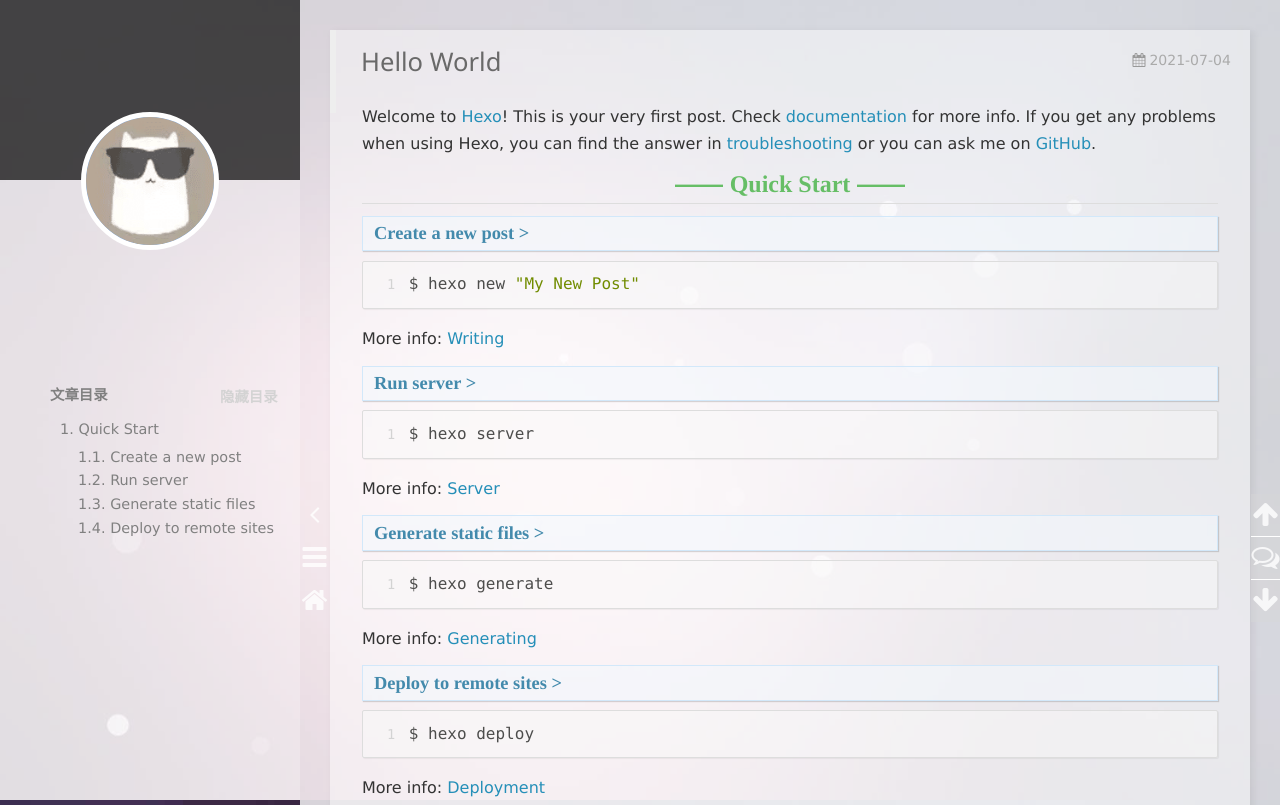
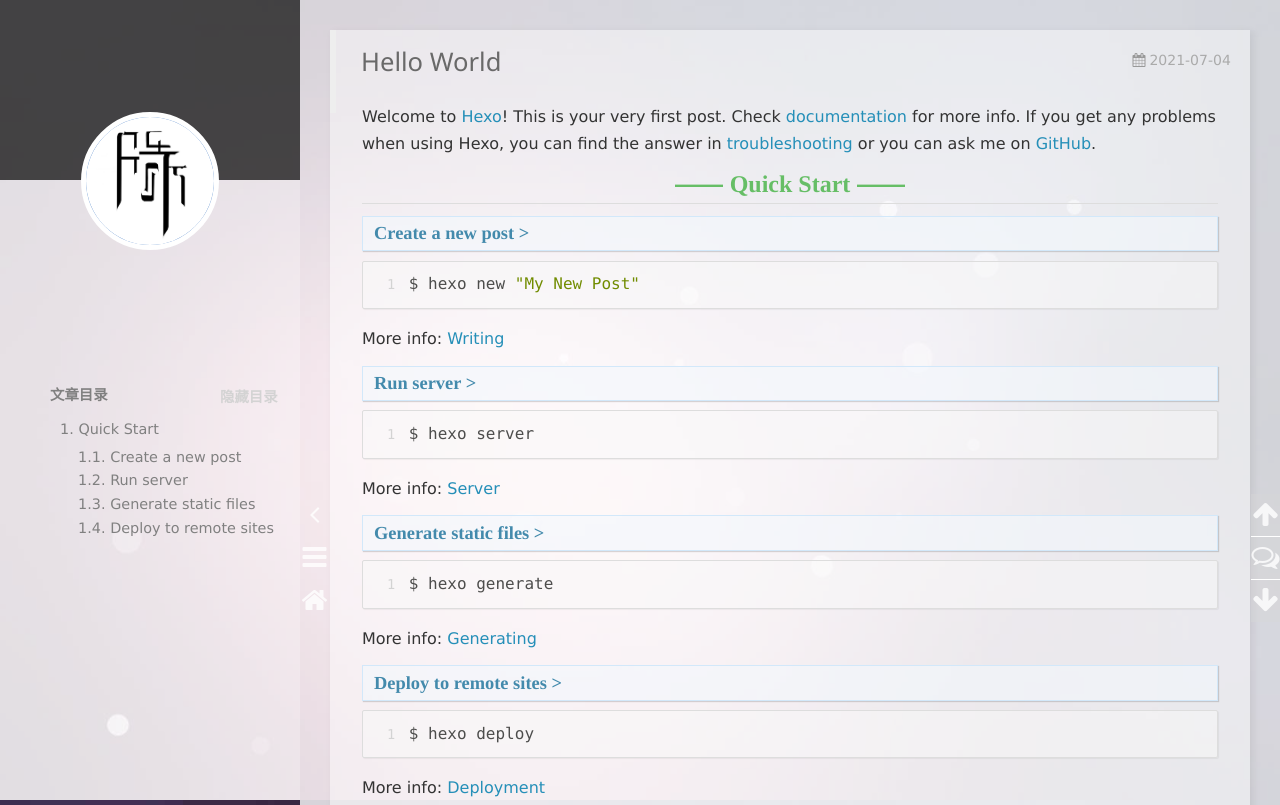
Before and after one commit to ajoy2330/ajoy2330.github.io, a plain HTML site: page 2021/07/04/hello-world/index.html in a window 1280 px wide. Shown: the top 805 px of the page. Drawn offline with nearby package versions, Linux system fonts and the light colour scheme; some packages are replaced by stand-ins of ours; a script that the page names is missing.

Commit message:
Site updated: 2021-07-04 17:22:21

```diff
--- a/2021/07/04/hello-world/index.html
+++ b/2021/07/04/hello-world/index.html
@@ -1,5 +1,5 @@
 <!DOCTYPE html>
-<html lang="zh-CN">
+<html lang="zh-Hans">
 <head>
 
     <!--[if lt IE 9]>
@@ -21,7 +21,7 @@
 <meta property="og:url" content="http://example.com/2021/07/04/hello-world/index.html">
 <meta property="og:site_name" content="Ajoy_Blog">
 <meta property="og:description" content="Welcome to Hexo! This is your very first post. Check documentation for more info. If you get any problems when using Hexo, you can find the answer in troubleshooting or you can ask me on GitHub. Quick">
-<meta property="og:locale" content="zh_CN">
+<meta property="og:locale">
 <meta property="article:published_time" content="2021-07-03T18:24:31.133Z">
 <meta property="article:modified_time" content="2021-07-03T18:24:31.133Z">
 <meta property="article:author" content="Ajoy">
@@ -100,7 +100,7 @@
 <div class="intrude-less">
     <header id="header" class="inner">
         <a href="/" class="profilepic">
-            <img src="/img/avatar.png" class="animated zoomIn">
+            <img src="/img/head.png" class="animated zoomIn">
         </a>
         <hgroup>
           <h1 class="header-author"><a href="/"></a></h1>
@@ -225,7 +225,7 @@
     <div class="intrude-less">
         <header id="header" class="inner">
             <a href="/" class="profilepic">
-                <img src="/img/avatar.png" class="animated zoomIn">
+                <img src="/img/head.png" class="animated zoomIn">
             </a>
             <hgroup>
               <h1 class="header-author"><a href="/" title="回到主页"></a></h1>
```
Also changed, not shown: 2021/07/04/my-first-blog/index.html (+4 -4 lines), 2021/07/04/my-second-blog/index.html (+4 -4 lines), archives/2021/07/index.html (+4 -4 lines), archives/2021/index.html (+4 -4 lines), archives/index.html (+4 -4 lines), index.html (+4 -4 lines), img/alipay.jpg (added), img/head.png (added), img/wechat.jpg (added).
